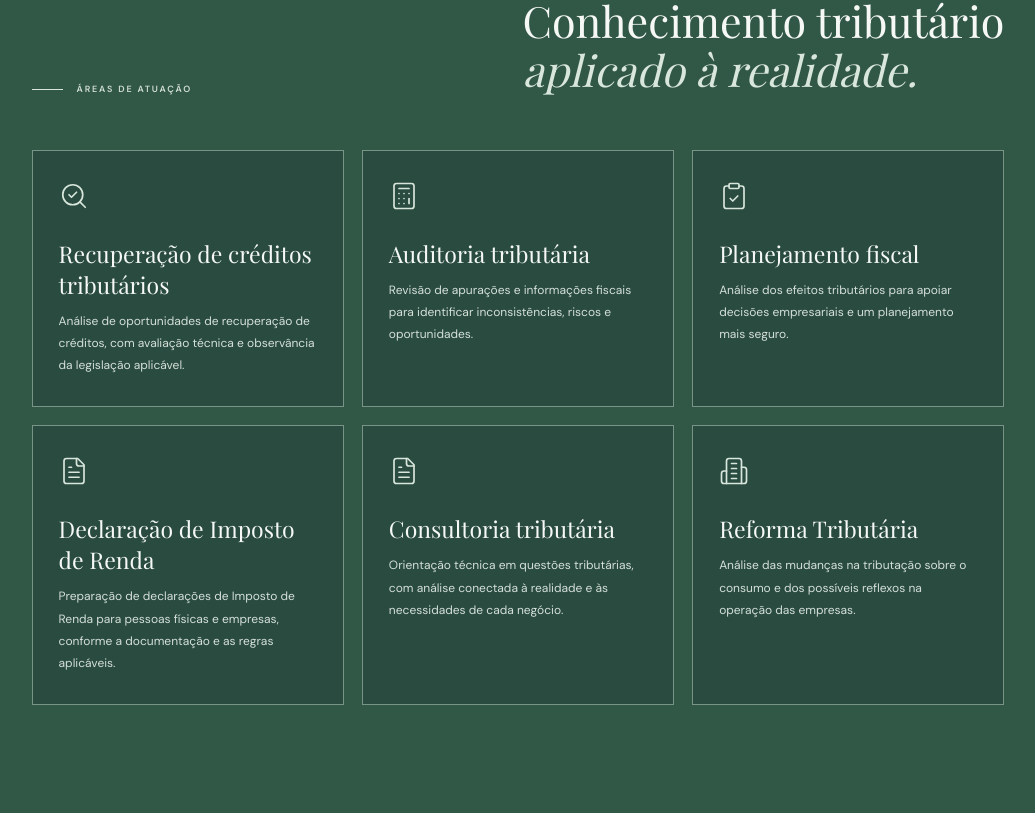
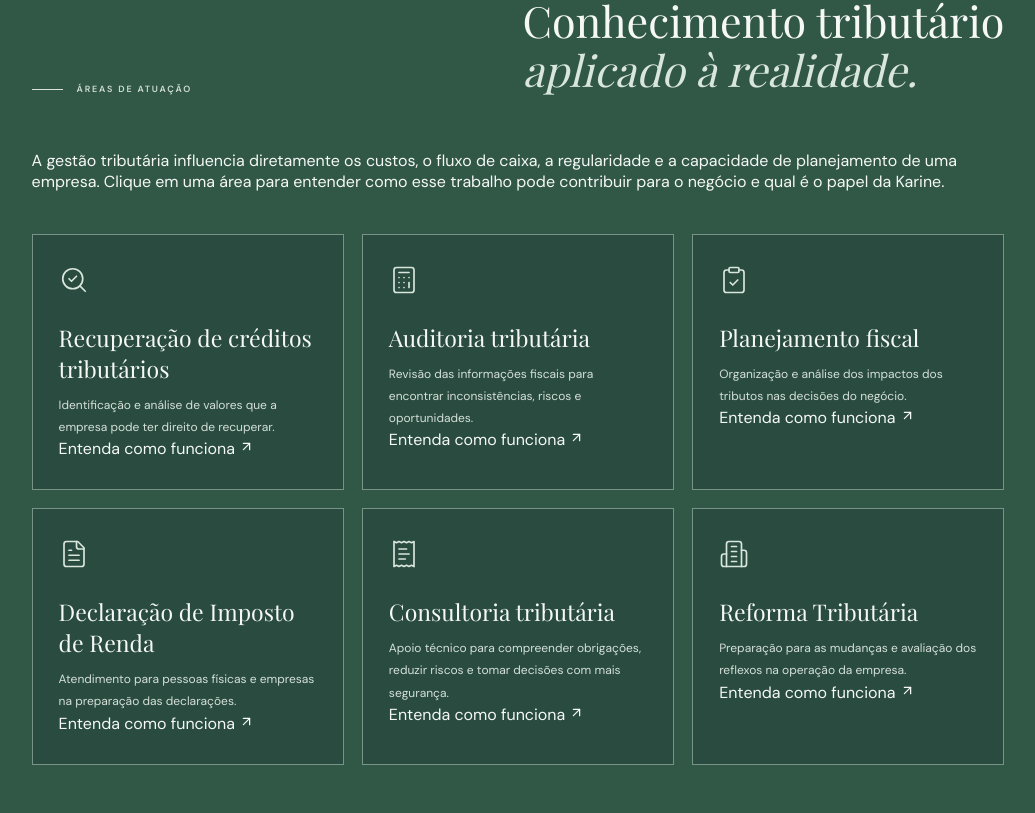
Before and after one commit to JhonathanFernandes/projeto-contabilidade, a Next.js app: page / in a window 1280 px wide. Shown: the part 2307-3120 px from the top of the page, without its empty margins (122-1157 px from the left). Built offline with nearby package versions, Linux system fonts and the light colour scheme; a web font is replaced by a local one.

Commit message:
Torna áreas tributárias clicáveis e explica valor para empresas

```diff
--- a/app/page.tsx
+++ b/app/page.tsx
@@ -1,13 +1,14 @@
 "use client";
 import { useState } from "react";
+import Link from "next/link";
 import { ArrowDown, ArrowUpRight, Menu, Calculator, FileText, SearchCheck, ReceiptText, Building2, ClipboardCheck, GraduationCap, BriefcaseBusiness } from "lucide-react";
 const topics = [
-{icon:SearchCheck,title:"Recuperação de créditos tributários",text:"Análise de oportunidades de recuperação de créditos, com avaliação técnica e observância da legislação aplicável."},
-{icon:Calculator,title:"Auditoria tributária",text:"Revisão de apurações e informações fiscais para identificar inconsistências, riscos e oportunidades."},
-{icon:ClipboardCheck,title:"Planejamento fiscal",text:"Análise dos efeitos tributários para apoiar decisões empresariais e um planejamento mais seguro."},
-{icon:FileText,title:"Declaração de Imposto de Renda",text:"Preparação de declarações de Imposto de Renda para pessoas físicas e empresas, conforme a documentação e as regras aplicáveis."},
-{icon:FileText,title:"Consultoria tributária",text:"Orientação técnica em questões tributárias, com análise conectada à realidade e às necessidades de cada negócio."},
-{icon:Building2,title:"Reforma Tributária",text:"Análise das mudanças na tributação sobre o consumo e dos possíveis reflexos na operação das empresas."}
+{slug:"recuperacao-creditos",icon:SearchCheck,title:"Recuperação de créditos tributários",text:"Identificação e análise de valores que a empresa pode ter direito de recuperar."},
+{slug:"auditoria-tributaria",icon:Calculator,title:"Auditoria tributária",text:"Revisão das informações fiscais para encontrar inconsistências, riscos e oportunidades."},
+{slug:"planejamento-fiscal",icon:ClipboardCheck,title:"Planejamento fiscal",text:"Organização e análise dos impactos dos tributos nas decisões do negócio."},
+{slug:"imposto-de-renda",icon:FileText,title:"Declaração de Imposto de Renda",text:"Atendimento para pessoas físicas e empresas na preparação das declarações."},
+{slug:"consultoria-tributaria",icon:ReceiptText,title:"Consultoria tributária",text:"Apoio técnico para compreender obrigações, reduzir riscos e tomar decisões com mais segurança."},
+{slug:"reforma-tributaria",icon:Building2,title:"Reforma Tributária",text:"Preparação para as mudanças e avaliação dos reflexos na operação da empresa."}
 ];
 const timeline=[
 {year:"2026",title:"Ano de testes",text:"Início da fase de teste da CBS (0,9%) e do IBS (0,1%), com regras de compensação e obrigações acessórias próprias."},
@@ -35,7 +36,7 @@ return <main>
 </header>
 <section className="hero" id="inicio"><div className="hero-content"><p className="eyebrow">16 ANOS DE EXPERIÊNCIA • ESTRATÉGIA • VISÃO TRIBUTÁRIA</p><h1>Tributação além dos números.<br/><em>Estratégia para os negócios.</em></h1><div className="hero-portrait"><img src="/projeto-contabilidade/file_00000000c0a8820ea316f43b818a04cc.png" alt="Foto profissional de Karine Kluppell"/></div><p className="hero-copy">Contabilidade, auditoria e consultoria tributária com olhar estratégico para os desafios reais das empresas e para as transformações da Reforma Tributária.</p><a className="hero-link" href="#sobre">Conheça minha trajetória <ArrowDown size={16}/></a></div></section>
 <section className="intro section-pad" id="sobre"><div className="intro-kicker"><span className="small-rule"/> SOBRE KARINE</div><div className="intro-grid"><h2>Experiência técnica.<br/><em>Visão estratégica.</em></h2><div className="intro-text"><p>Sou contadora há 16 anos e, ao longo dessa trajetória, aprendi que a área tributária vai muito além de números — envolve estratégia, análise e tomada de decisão.</p><p>Atuo em consultoria tributária, lidando com desafios reais das empresas, especialmente em recuperação de créditos e planejamento fiscal. É um trabalho que exige conhecimento técnico e atenção às mudanças constantes da legislação.</p><p>Atualmente, também sou estudante de Direito, o que amplia minha visão e aprofunda minha forma de compreender o sistema tributário.</p><p>Acredito em uma contabilidade mais próxima do negócio, estratégica e com propósito: ajudar empresas a crescer com segurança e inteligência.</p></div></div></section>
-<section className="areas section-pad" id="atuacao"><div className="section-heading"><div><span className="small-rule"/> ÁREAS DE ATUAÇÃO</div><p>Conhecimento tributário<br/><em>aplicado à realidade.</em></p></div><div className="tax-grid">{topics.map(({icon:Icon,title,text})=><article className="tax-card" key={title}><Icon className="tax-icon" strokeWidth={1.35}/><h3>{title}</h3><p>{text}</p></article>)}</div></section>
+<section className="areas section-pad" id="atuacao"><div className="section-heading"><div><span className="small-rule"/> ÁREAS DE ATUAÇÃO</div><p>Conhecimento tributário<br/><em>aplicado à realidade.</em></p></div><p className="areas-intro">A gestão tributária influencia diretamente os custos, o fluxo de caixa, a regularidade e a capacidade de planejamento de uma empresa. Clique em uma área para entender como esse trabalho pode contribuir para o negócio e qual é o papel da Karine.</p><div className="tax-grid">{topics.map(({slug,icon:Icon,title,text})=><Link href={`/atuacao/${slug}`} className="tax-card tax-card-link" key={slug}><Icon className="tax-icon" strokeWidth={1.35}/><h3>{title}</h3><p>{text}</p><span className="tax-card-more">Entenda como funciona <ArrowUpRight size={15}/></span></Link>)}</div></section>
 <section className="statement" id="reforma"><div className="statement-content"><span className="small-rule"/> REFORMA TRIBUTÁRIA<h2>O sistema está mudando.<br/><em>O planejamento também.</em></h2><p>A transição exige atenção às novas regras, aos documentos fiscais e aos reflexos de cada etapa na operação das empresas.</p><a className="text-link" href="https://www.gov.br/receitafederal/pt-br/acesso-a-informacao/acoes-e-programas/reforma-tributaria-do-consumo/entenda/entenda-a-reforma-tributaria-do-consumo" target="_blank" rel="noreferrer">Acompanhe as informações oficiais <ArrowUpRight size={17}/></a></div><div className="timeline">{timeline.map(item=><article className="timeline-item" key={item.year}><span className="timeline-year">{item.year}</span><div><h3>{item.title}</h3><p>{item.text}</p></div></article>)}</div><p className="timeline-note">Cronograma geral conforme informações oficiais da Receita Federal. A aplicação das regras depende da legislação vigente e do enquadramento de cada contribuinte.</p></section>
 <section className="profile section-pad" id="trajetoria"><div className="profile-photo"><img src="/projeto-contabilidade/file_00000000c0a8820ea316f43b818a04cc.png" alt="Foto profissional de Karine Kluppell"/></div><div className="profile-copy"><span className="small-rule"/> EXPERIÊNCIA PROFISSIONAL<h2>Trajetória<br/><em>e formação.</em></h2><div className="career-list">{experience.map(item=><article className="career-item" key={item.company}><span>{item.period}</span><h3>{item.role} · {item.company}</h3><p>{item.detail}</p><small>{item.place}</small></article>)}</div></div></section>
 <section className="education-section section-pad"><div className="section-heading"><div><span className="small-rule"/> FORMAÇÃO ACADÊMICA</div><p>Aprendizado<br/><em>contínuo.</em></p></div><div className="education-list">{education.map(item=><article className="education-item" key={item.school}><GraduationCap className="tax-icon" strokeWidth={1.35}/><div><h3>{item.course}</h3><p>{item.school}</p></div><span>{item.period}</span></article>)}</div><div className="skills-block"><span className="tax-label">COMPETÊNCIAS</span><div className="skill-list">{skills.map(skill=><span key={skill}>{skill}</span>)}</div></div></section>
```
